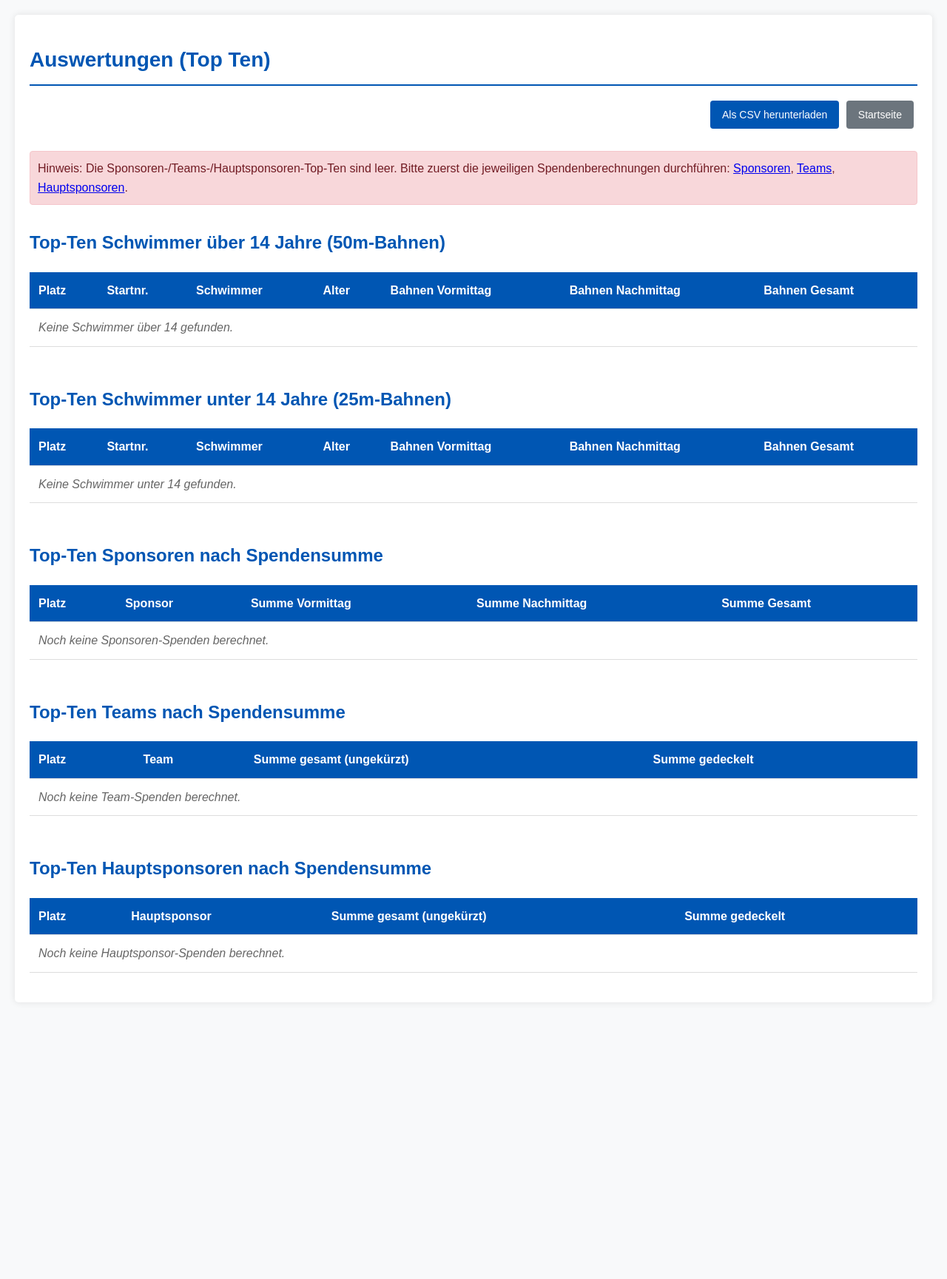
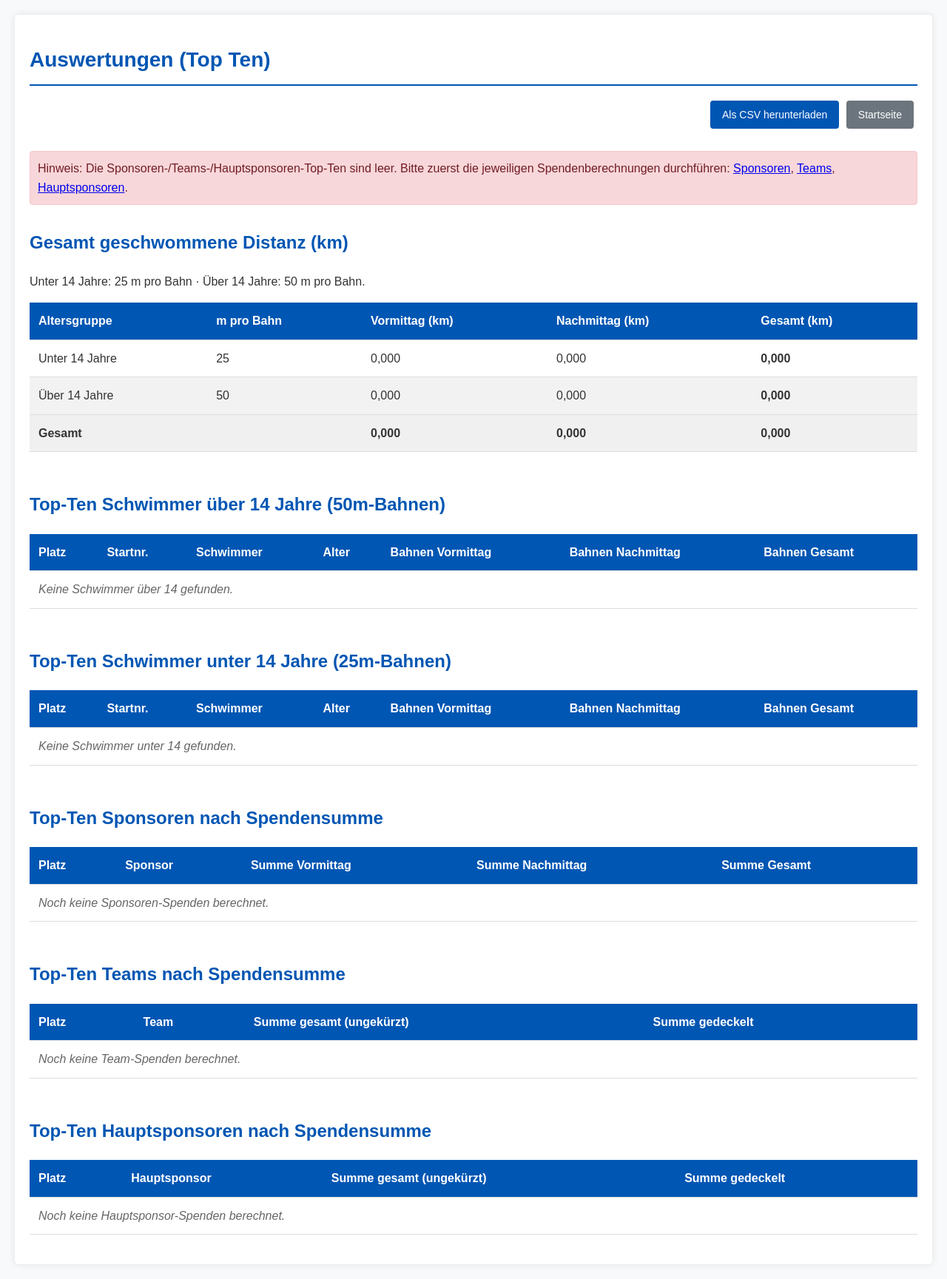
Before and after one commit to Ottokarder/VAIBad_2, a PHP site: page /auswertungen.php in a window 1280 px wide. Shown: the whole page at 74% size. Before the commit the page ends 1315 px from the top, so only its background shows below. Run offline with PHP 8.4, Linux system fonts and the light colour scheme; data that the repository does not hold is empty.

Commit message:
Auswertungen: Gesamt geschwommene Distanz in km je Altersgruppe
Unter 14 Jahre = 25 m pro Bahn, ueber 14 Jahre = 50 m pro Bahn.
Distanz (km) = Bahnen * Meter pro Bahn / 1000. Ausgabe je Gruppe
(Unter/Uber 14) und Gesamt, jeweils Vormittag/Nachmittag/Gesamt.
In der Auswertungsseite (HTML-Tabelle) und im CSV-Export.

Co-authored-by: Ottokarder <Ottokarder@users.noreply.github.com>

```diff
--- a/webapp/auswertungen.php
+++ b/webapp/auswertungen.php
@@ -90,6 +90,44 @@ $top10_hauptsponsoren = hole_top10($conn, "
     LIMIT 10
 ");
 
+// --- Gesamt geschwommene Distanz in km ---
+// Unter 14 Jahre: 25 m pro Bahn, ueber 14 Jahre: 50 m pro Bahn.
+// Distanz (km) = Bahnen * Meter pro Bahn / 1000.
+$distanz_unter14 = hole_top10($conn, "
+    SELECT SUM(s.schwimmleistung_gesamt) AS bahnen_gesamt,
+           SUM(s.schwimmleistung_vormittag) AS bahnen_vormittag,
+           SUM(s.schwimmleistung_nachmittag) AS bahnen_nachmittag
+    FROM Schwimmer s
+    WHERE (" . $aktuelles_jahr . " - s.geburtsjahr) <= 14
+");
+$distanz_ueber14 = hole_top10($conn, "
+    SELECT SUM(s.schwimmleistung_gesamt) AS bahnen_gesamt,
+           SUM(s.schwimmleistung_vormittag) AS bahnen_vormittag,
+           SUM(s.schwimmleistung_nachmittag) AS bahnen_nachmittag
+    FROM Schwimmer s
+    WHERE (" . $aktuelles_jahr . " - s.geburtsjahr) > 14
+");
+
+// Hilfsfunktion: Bahnen -> km, Metadaten je nach Altersgruppe.
+function bahnen_zu_km($bahnen, $meter_pro_bahn) {
+    return ($bahnen !== null && $bahnen > 0) ? ($bahnen * $meter_pro_bahn / 1000.0) : 0.0;
+}
+
+$m_unter14 = 25;
+$m_ueber14 = 50;
+
+$km_unter14_vormittag  = bahnen_zu_km($distanz_unter14 ? $distanz_unter14[0]['bahnen_vormittag'] : 0, $m_unter14);
+$km_unter14_nachmittag = bahnen_zu_km($distanz_unter14 ? $distanz_unter14[0]['bahnen_nachmittag'] : 0, $m_unter14);
+$km_unter14_gesamt     = bahnen_zu_km($distanz_unter14 ? $distanz_unter14[0]['bahnen_gesamt'] : 0, $m_unter14);
+
+$km_ueber14_vormittag  = bahnen_zu_km($distanz_ueber14 ? $distanz_ueber14[0]['bahnen_vormittag'] : 0, $m_ueber14);
+$km_ueber14_nachmittag = bahnen_zu_km($distanz_ueber14 ? $distanz_ueber14[0]['bahnen_nachmittag'] : 0, $m_ueber14);
+$km_ueber14_gesamt     = bahnen_zu_km($distanz_ueber14 ? $distanz_ueber14[0]['bahnen_gesamt'] : 0, $m_ueber14);
+
+$km_gesamt_vormittag  = $km_unter14_vormittag + $km_ueber14_vormittag;
+$km_gesamt_nachmittag = $km_unter14_nachmittag + $km_ueber14_nachmittag;
+$km_gesamt            = $km_unter14_gesamt + $km_ueber14_gesamt;
+
 // CSV-Export: wenn ?export=csv, Datei direkt zum Download ausliefern.
 // Trenner Semikolon + UTF-8-BOM, damit Excel die Datei mit Umlauten korrekt öffnet.
 if (isset($_GET['export']) && $_GET['export'] === 'csv') {
@@ -104,6 +142,15 @@ if (isset($_GET['export']) && $_GET['export'] === 'csv') {
 
     $fmt = function($v) { return ($v === null) ? '' : $v; };
     $euro = function($v) { return ($v === null) ? '' : number_format((float)$v, 2, ',', ''); };
+    $km = function($v) { return number_format((float)$v, 3, ',', ''); };
+
+    // Gesamt geschwommene Distanz in km
+    fputcsv($out, ['Gesamt geschwommene Distanz (km)'], ';');
+    fputcsv($out, ['Altersgruppe', 'm/Bahn', 'Vormittag (km)', 'Nachmittag (km)', 'Gesamt (km)'], ';');
+    fputcsv($out, ['Unter 14 Jahre', '25', $km($km_unter14_vormittag), $km($km_unter14_nachmittag), $km($km_unter14_gesamt)], ';');
+    fputcsv($out, ['Über 14 Jahre', '50', $km($km_ueber14_vormittag), $km($km_ueber14_nachmittag), $km($km_ueber14_gesamt)], ';');
+    fputcsv($out, ['Gesamt', '', $km($km_gesamt_vormittag), $km($km_gesamt_nachmittag), $km($km_gesamt)], ';');
+    fputcsv($out, [], ';');
 
     // Top-Ten Schwimmer über 14 (50m)
     fputcsv($out, ['Top-Ten Schwimmer über 14 Jahre (50m-Bahnen)'], ';');
@@ -204,6 +251,47 @@ if (file_exists('includes/header.php')) {
             <a href="/VAIBad_2/webapp/spendenberechnung_hauptsponsoren.php">Hauptsponsoren</a>.
         </div>
     <?php endif; ?>
+
+    <!-- Gesamt geschwommene Distanz in km -->
+    <h2 style="margin-top: 2rem;">Gesamt geschwommene Distanz (km)</h2>
+    <p>
+        Unter 14 Jahre: 25&nbsp;m pro Bahn &middot; Über 14 Jahre: 50&nbsp;m pro Bahn.
+    </p>
+    <div class="table-container">
+        <table class="data-table">
+            <thead>
+                <tr>
+                    <th>Altersgruppe</th>
+                    <th>m pro Bahn</th>
+                    <th>Vormittag (km)</th>
+                    <th>Nachmittag (km)</th>
+                    <th>Gesamt (km)</th>
+                </tr>
+            </thead>
+            <tbody>
+                <tr>
+                    <td>Unter 14 Jahre</td>
+                    <td>25</td>
+                    <td><?php echo number_format($km_unter14_vormittag, 3, ',', '.'); ?></td>
+                    <td><?php echo number_format($km_unter14_nachmittag, 3, ',', '.'); ?></td>
+                    <td><strong><?php echo number_format($km_unter14_gesamt, 3, ',', '.'); ?></strong></td>
+                </tr>
+                <tr>
+                    <td>Über 14 Jahre</td>
+                    <td>50</td>
+                    <td><?php echo number_format($km_ueber14_vormittag, 3, ',', '.'); ?></td>
+                    <td><?php echo number_format($km_ueber14_nachmittag, 3, ',', '.'); ?></td>
+                    <td><strong><?php echo number_format($km_ueber14_gesamt, 3, ',', '.'); ?></strong></td>
+                </tr>
+                <tr style="font-weight: bold; background-color: #f0f0f0;">
+                    <td colspan="2">Gesamt</td>
+                    <td><?php echo number_format($km_gesamt_vormittag, 3, ',', '.'); ?></td>
+                    <td><?php echo number_format($km_gesamt_nachmittag, 3, ',', '.'); ?></td>
+                    <td><?php echo number_format($km_gesamt, 3, ',', '.'); ?></td>
+                </tr>
+            </tbody>
+        </table>
+    </div>
 
     <!-- Top-Ten Schwimmer über 14 (50m-Bahnen) -->
     <h2 style="margin-top: 2rem;">Top-Ten Schwimmer über 14 Jahre (50m-Bahnen)</h2>
```
